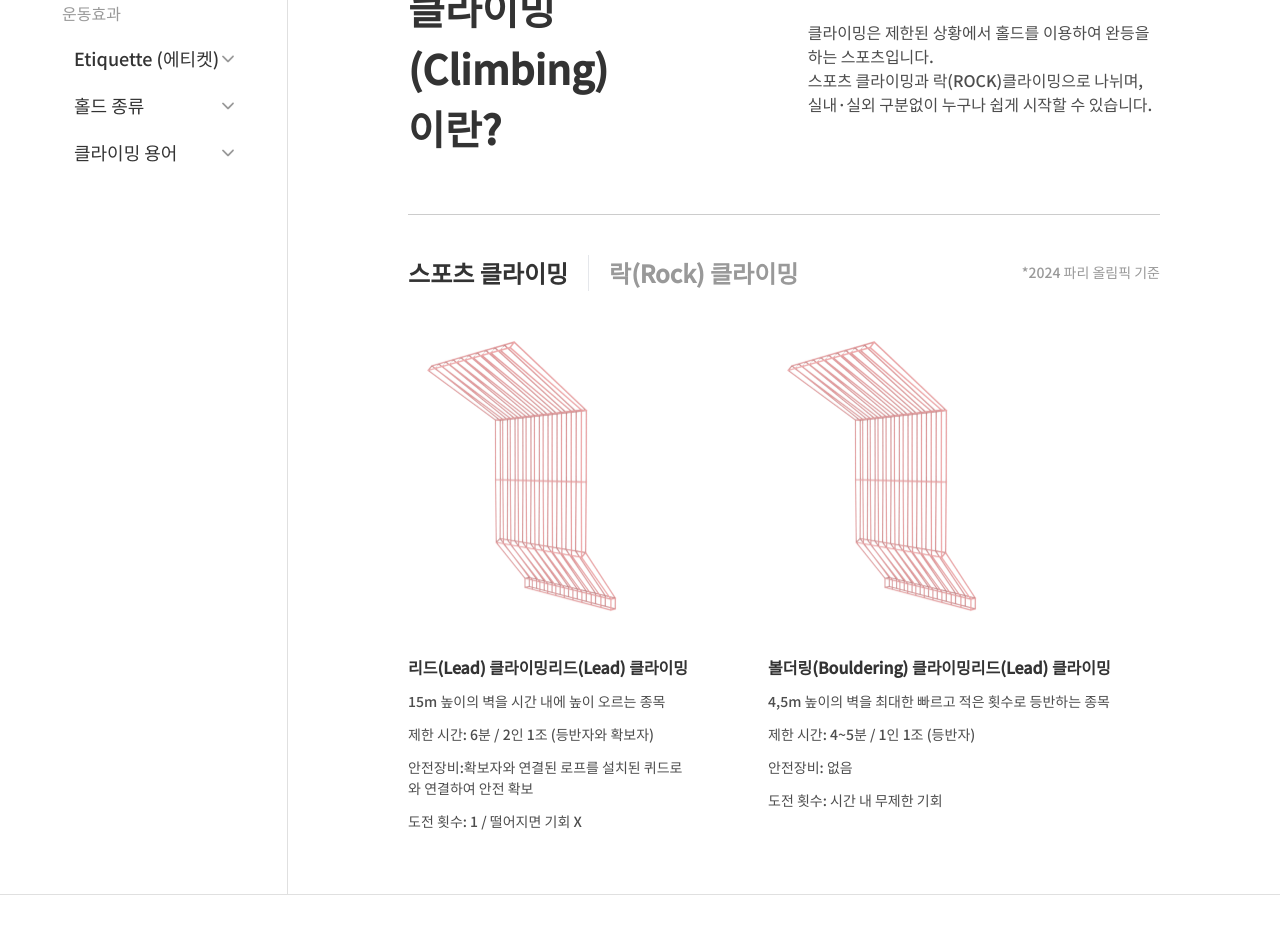
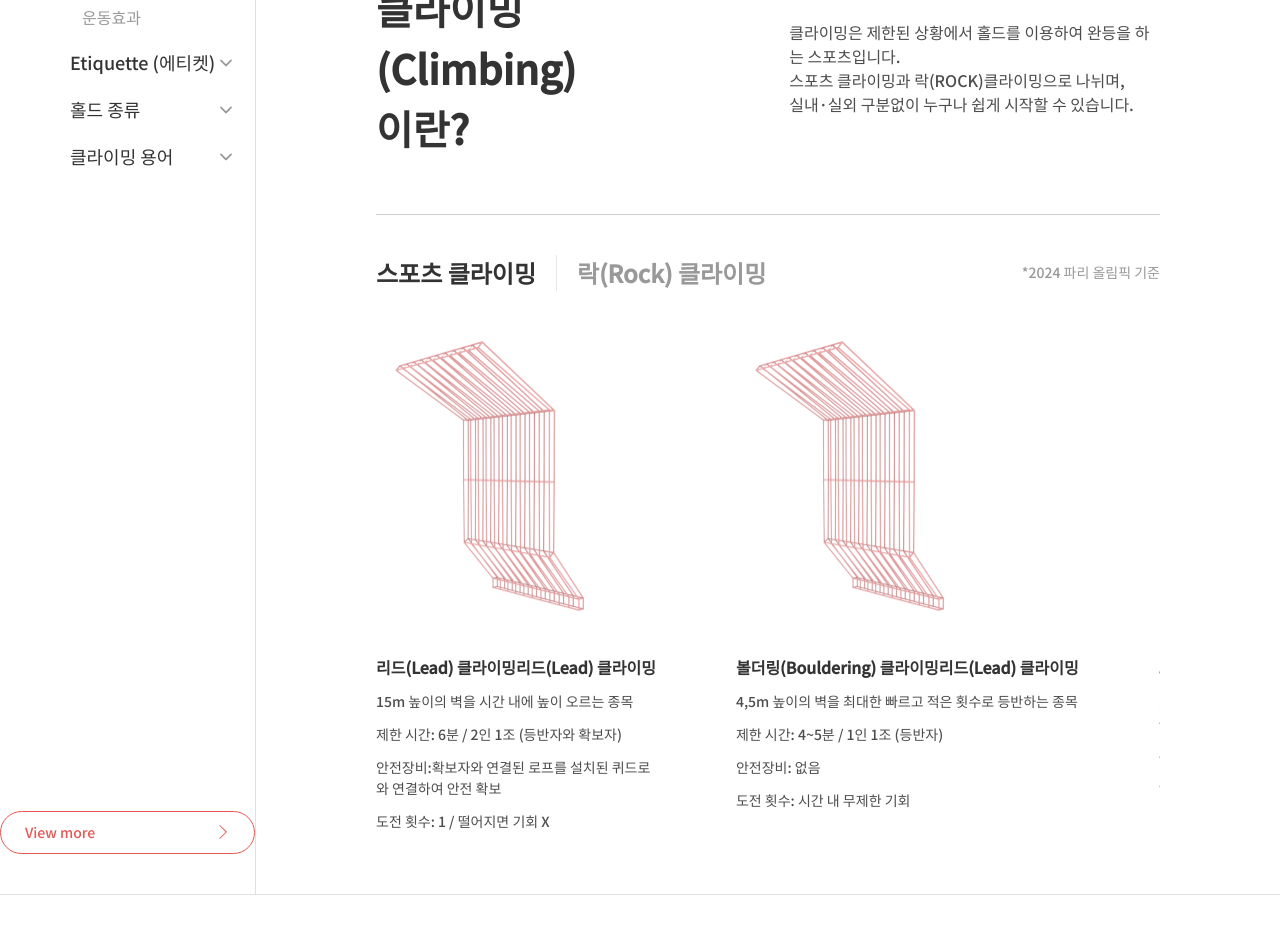
Before and after one commit to Choi-jae-min/Crux_, a Next.js app: page / in a window 1280 px wide. Shown: the part 1360-2293 px from the top of the page. Built offline with nearby package versions, Linux system fonts and the light colour scheme.

Commit message:
feat : side menu 완성

```diff
--- /dev/null
+++ b/src/app/component/buttons/mainButton.tsx
@@ -0,0 +1,23 @@
+'use client'
+import React, {ButtonHTMLAttributes, FC} from 'react';
+import {SlArrowRight} from "react-icons/sl";
+
+interface Props extends ButtonHTMLAttributes<HTMLButtonElement> {
+    className? : string;
+    loading ? : boolean;
+}
+const MainButton:FC<Props> = ({className , onClick, text, loading}) => {
+    return (
+        <button
+            className={`mx-4 text-14 font-light border border-txt-point text-txt-point rounded-full flex items-center justify-between w-full px-6 py-2.5 max-w-[288px] cursor-pointer
+            hover:text-white hover:bg-txt-point
+            ${className}`}
+            onClick={onClick}
+        >
+                {text}
+            <SlArrowRight />
+        </button>
+    );
+};
+
+export default MainButton;
--- a/src/app/component/buttons/solutionButton.tsx
+++ b/src/app/component/buttons/solutionButton.tsx
@@ -1,6 +1,7 @@
 import React, { ButtonHTMLAttributes, FC } from "react";
 import RightArrow from "../../../../public/icons/right_arrow.svg";
 import RightArrowColor from "../../../../public/icons/right_arrow_color.svg";
+import {SlArrowRight} from "react-icons/sl";
 
 interface Props extends ButtonHTMLAttributes<HTMLButtonElement> {
     className?: string;
--- a/src/app/component/ui/sideMenu.tsx
+++ b/src/app/component/ui/sideMenu.tsx
@@ -1,6 +1,7 @@
 'use client'
-import { useState } from "react";
+import React, { useState } from "react";
 import { IoIosArrowDown, IoIosArrowUp } from "react-icons/io";
+import MainButton from "@/app/component/buttons/mainButton";
 
 const SideMenu = () => {
     const [selectedMenu, setSelectedMenu] = useState<string | null>("climbingDesc");
@@ -16,10 +17,11 @@ const SideMenu = () => {
     };
 
     return (
-        <ul className="w-full px-[50px] p-4 select-none text-18">
+        <div className={'flex flex-col justify-between items-center h-full w-full pt-5'}>
+            <ul className="w-full select-none text-18 pl-[70px] pr-5 ">
             <li
                 className={`cursor-pointer pt-10 ${
-                    selectedMenu === "climbingDesc" ? "text-red-500 font-bold list-disc" : "pl-6 list-none"
+                    selectedMenu === "climbingDesc" ? "text-red-500 font-bold list-disc" : " list-none"
                 }`}
                 onClick={() => handleMenuClick("climbingDesc")}
             >
@@ -40,7 +42,7 @@ const SideMenu = () => {
             </li>
             <li
                 className={`cursor-pointer pt-5 ${
-                    selectedMenu === "etiquette" ? "text-red-500 font-bold list-disc" : "pl-6 list-none"
+                    selectedMenu === "etiquette" ? "text-red-500 font-bold list-disc" : "list-none"
                 }`}
                 onClick={() => handleMenuClick("etiquette")}
             >
@@ -61,7 +63,7 @@ const SideMenu = () => {
             </li>
             <li
                 className={`cursor-pointer pt-5 ${
-                    selectedMenu === "holdTypes" ? "text-red-500 font-bold list-disc" : "pl-6 list-none"
+                    selectedMenu === "holdTypes" ? "text-red-500 font-bold list-disc" : "-none"
                 }`}
                 onClick={() => handleMenuClick("holdTypes")}
             >
@@ -82,7 +84,7 @@ const SideMenu = () => {
             </li>
             <li
                 className={`cursor-pointer pt-5 ${
-                    selectedMenu === "terms" ? "text-red-500 font-bold list-disc" : "pl-6 list-none"
+                    selectedMenu === "terms" ? "text-red-500 font-bold list-disc" : "list-none"
                 }`}
                 onClick={() => handleMenuClick("terms")}
             >
@@ -102,6 +104,9 @@ const SideMenu = () => {
                 )}
             </li>
         </ul>
+        <MainButton onClick={() => {
+            console.log('어 동작해 ㅇㅇ')}} text={'View more'}/>
+    </div>
     );
 };
 
--- a/src/app/page.tsx
+++ b/src/app/page.tsx
@@ -4,6 +4,7 @@ import Header from "@/app/component/ui/Header";
 import SolutionButton from "@/app/component/buttons/solutionButton";
 import MainCarousel from "@/app/component/ui/mainCarousel";
 import SideMenu from "@/app/component/ui/sideMenu";
+import MainButton from "@/app/component/buttons/mainButton";
 
 export default function Home() {
   return (
@@ -27,8 +28,8 @@ export default function Home() {
         <div className="grid grid-cols-[2fr_4fr_4fr] mb-10 grid-rows-[1fr_4fr_4fr] text-txt-01 border-b border-opacity-30 border-txt-03 mt-[100px]">
             <div className="row-span-3 border-r border-opacity-30 border-txt-03 flex justify-center">
                 <span className={'flex flex-col text-nowrap w-full items-center py-10'}>
-                    <h2 className={'text-txt-point font-bold text-28'}>Climbing Guide</h2>
-                    <SideMenu/>
+                        <h2 className={'text-txt-point font-bold text-28'}>Climbing Guide</h2>
+                        <SideMenu/>
                 </span>
             </div>
             <div className="col-span-2 border-b border-opacity-30 border-txt-03 py-10 px-[120px] font-extrabold text-18">
--- a/tailwind.config.ts
+++ b/tailwind.config.ts
@@ -21,6 +21,7 @@ export default {
         50 : '50px'
       },
       colors: {
+
         txt : {
           'point' : '#E75654',
           '01' : '#333333',
```
Also changed, not shown: public/icons/right_arrow.svg, public/icons/right_arrow_color.svg.
